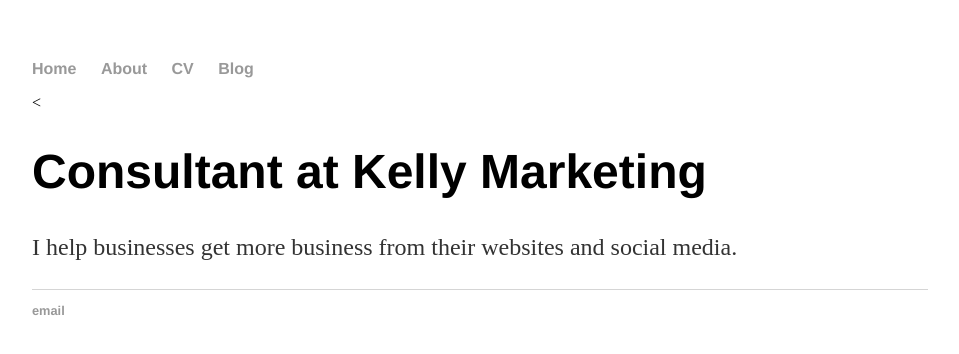
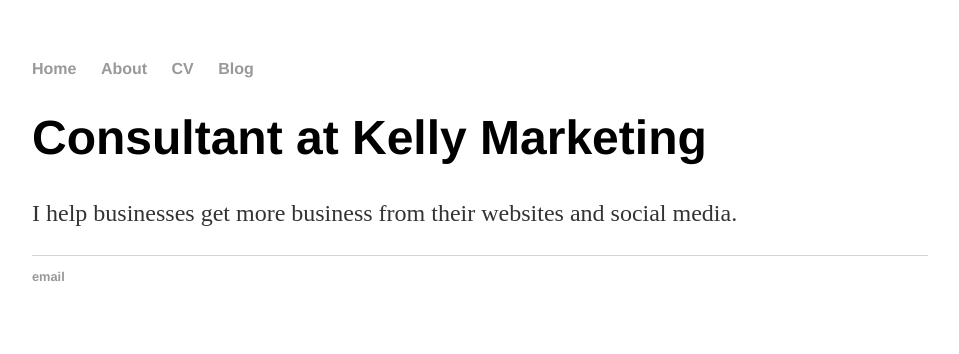
Before and after one commit to forrestkelly/forrestkelly, a Jekyll site: the page built from cv/index.html, in a window 1280 px wide. Shown: the top 354 px of the page, without its empty margins (160-1119 px from the left). Built offline with Jekyll 4.4.1, drawn with Linux system fonts in a browser that asks for light colours.

Commit message:
fix title

```diff
--- a/cv/index.html
+++ b/cv/index.html
@@ -2,5 +2,5 @@
 layout: default
 title: About Forrest Kelly
 ---
-<<h1>Consultant at Kelly Marketing</h1>
+<h1>Consultant at Kelly Marketing</h1>
 <p>I help businesses get more business from their websites and social media.</p>
```
